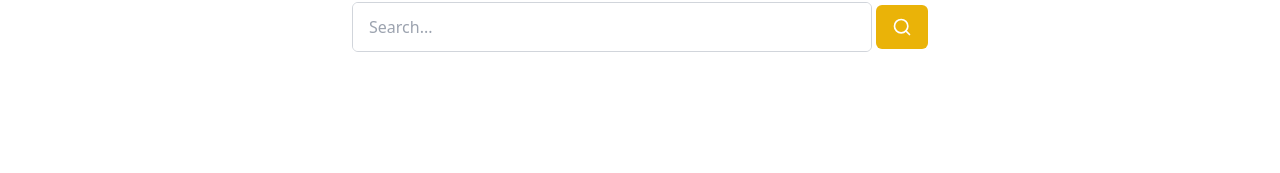
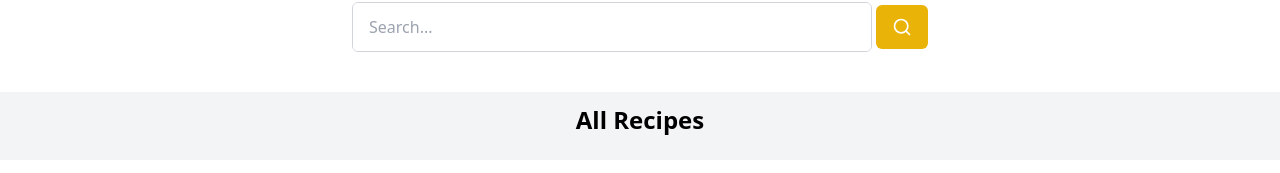
Before and after one commit to AkashSaha01/FoodRecipie, a React (Vite) app: page / in a window 1280 px wide. Shown: the part 423-596 px from the top of the page. Built offline with nearby package versions, Linux system fonts and the light colour scheme.

Commit message:
Card Section Started

```diff
--- a/src/App.jsx
+++ b/src/App.jsx
@@ -39,6 +39,17 @@ function App() {
             </button>
           </div>
         </div>
+        <div className="bg-gray-100">
+          <div class="w-[85%] mx-auto mt-10">
+            <h2 class="text-2xl font-bold text-center mb-6 pt-3">
+              All Recipes
+            </h2>
+            <div
+              id="mealContainer"
+              class="grid grid-cols-1 sm:grid-cols-2 md:grid-cols-3 lg:grid-cols-4 gap-6"
+            ></div>
+          </div>
+        </div>
       </div>
     </>
   );
--- /dev/null
+++ b/src/script.js
@@ -0,0 +1 @@
+const container = document.getElementById("mealContainer");
```
